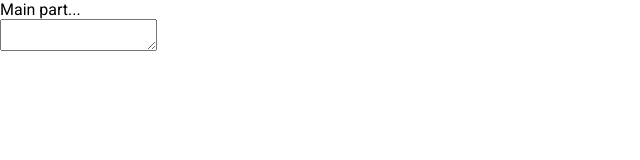
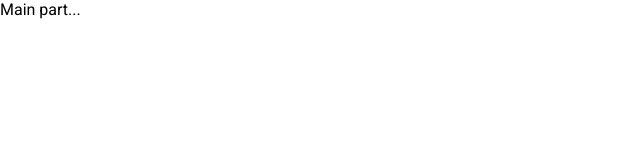
Before and after one commit to kraken536/Neomorphic-Profile-Card, a plain HTML site: page index.html in a window 1280 px wide. Shown: the whole page, without its empty margins (0-640 px from the left). Drawn offline with Linux system fonts and the light colour scheme.

Commit message:
The previous version was modified.

```diff
--- a/index.html
+++ b/index.html
@@ -19,9 +19,7 @@
             Main part...
         </div>
         <div>
-            <div>
-                <Textarea></Textarea>
-            </div>
+
         </div>
     </main>
     <footer id="footer">
```
